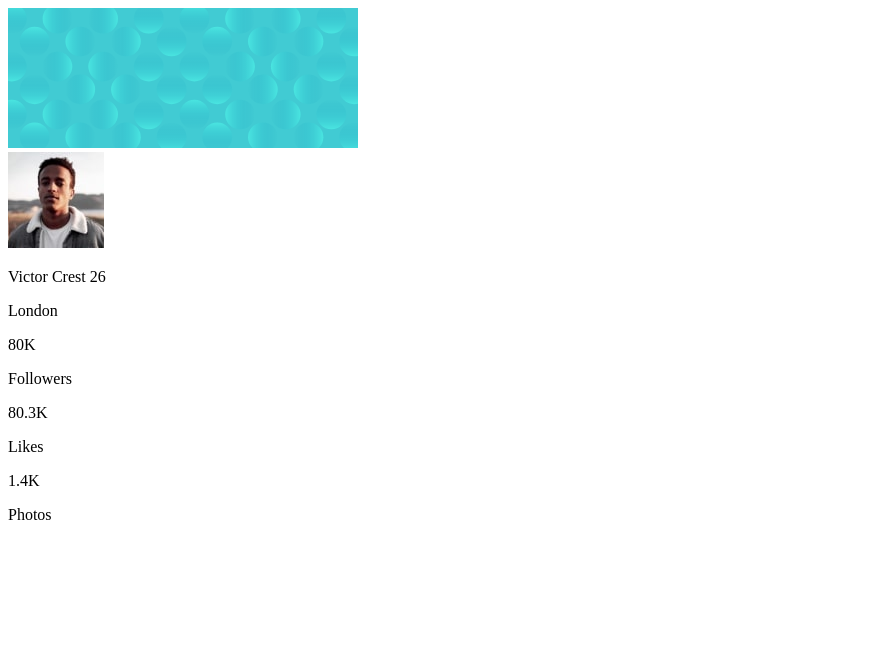
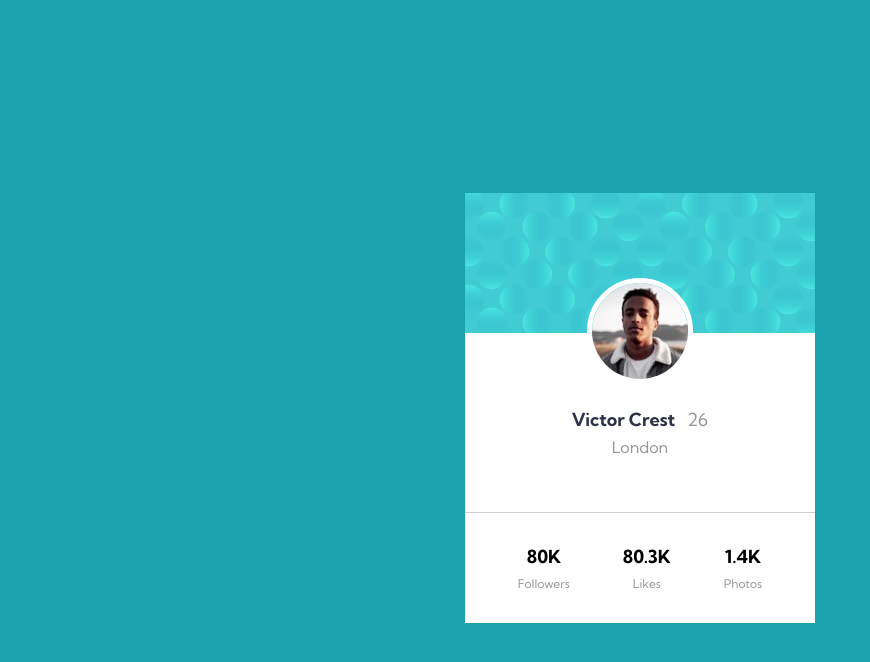
Before and after one commit to PauliVr/Proyecto-ProfileCardComponent-FrontEndMentor, a plain HTML site: page index.html in a window 1280 px wide. Shown: the whole page, without its empty margins (0-870 px from the left). Drawn offline with Linux system fonts and the light colour scheme.

Commit message:
se agregaron los estilos CSS al proyecto

```diff
--- a/CSS/style.css
+++ b/CSS/style.css
@@ -3,10 +3,12 @@
   --DarkCyan: hsl(185, 75%, 39%);
   --VeryDarkBlue: hsl(229, 23%, 23%);
   --DarkGrayishBlue: hsl(227, 10%, 46%);
+
   /*Neutrales*/
   --DarkGray: hsl(0, 0%, 59%);
 
   /*Fonts*/
+  --Font: 'Kumbh Sans', sans-serif;
 }
 
 html {
@@ -18,3 +20,84 @@ html {
 *::before {
   box-sizing: inherit;
 }
+
+body {
+  height: 100vh;
+  background-color: var(--DarkCyan);
+  display: flex;
+  align-items: center;
+  justify-content: center;
+}
+
+.card {
+  border-radius: 10%;
+}
+
+.card__top {
+  line-height: 0;
+}
+
+.card__bottom {
+  background-color: white;
+}
+
+.card__user {
+  position: relative;
+  bottom: 55px;
+  display: flex;
+  flex-direction: column;
+  align-items: center;
+  justify-content: space-between;
+}
+
+.card__user-img {
+  border-radius: 50%;
+  border: 5px solid white;
+}
+
+.card__stats {
+  display: flex;
+  align-items: center;
+  justify-content: space-evenly;
+  font-family: var(--Font);
+  padding: 32px 0px;
+  border-top: 1px solid rgba(150, 150, 150, 0.45);
+}
+
+/*Textos*/
+.card__user-name {
+  font-family: var(--Font);
+  font-size: 18px;
+  color: var(--VeryDarkBlue);
+  font-weight: 700;
+  margin: 24px 0px 6px 0px;
+}
+
+.card__user-name span {
+  color: var(--DarkGray);
+  font-weight: 400;
+  margin-left: 8px;
+}
+
+.card__user-city {
+  font-size: 16px;
+  color: var(--DarkGray);
+  font-weight: 400;
+  font-family: var(--Font);
+  margin: 0px;
+}
+
+.card__user-num {
+  font-weight: 700;
+  font-size: 18px;
+  margin: 0;
+  text-align: center;
+}
+
+.card__user-stat-type {
+  font-weight: 400;
+  font-size: 12px;
+  color: var(--DarkGray);
+  margin: 8px 0px 0px 0px;
+  text-align: center;
+}
--- a/index.html
+++ b/index.html
@@ -19,7 +19,7 @@
     </div>
     <div class="card__bottom">
       <div class="card__user">
-        <img src="/IMG/image-victor.jpg" alt="usuario">
+        <img class="card__user-img" src="/IMG/image-victor.jpg" alt="usuario">
         <p class="card__user-name"> Victor Crest <span class="card__user-age">26</span></p>
         <p class="card__user-city">London</p>
       </div>
```
